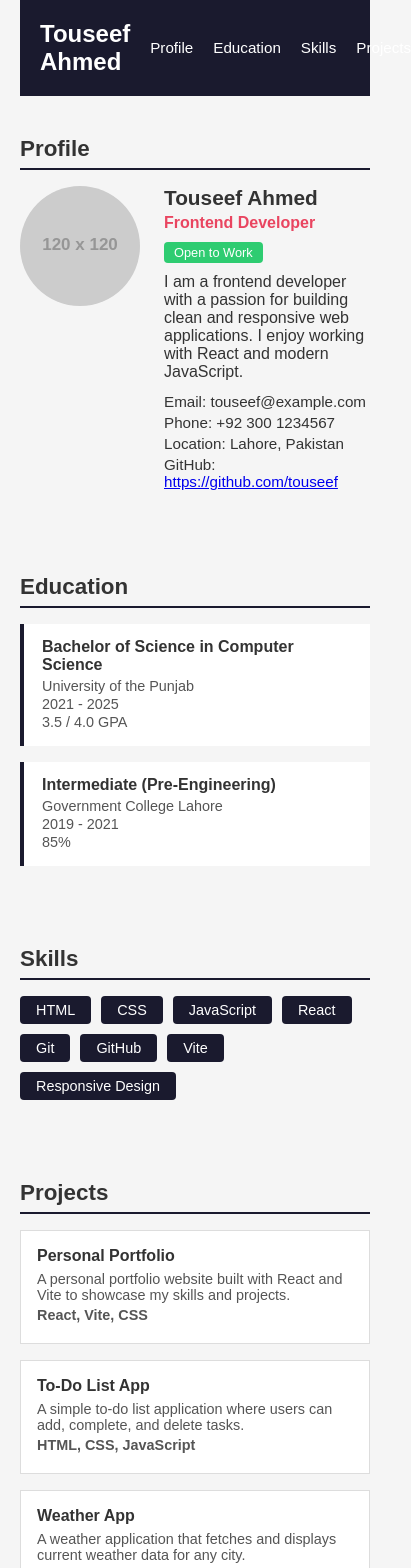
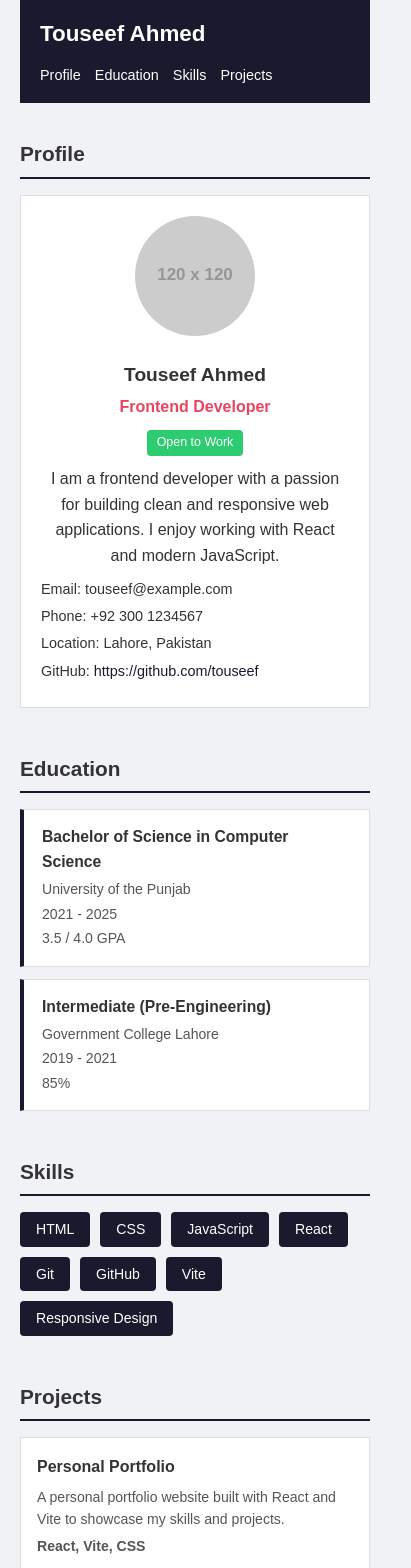
Before and after one commit to TouseefAhmedexe/assessment-fe06, a React (Vite) app: page / in a window 390 px wide. Shown: the top 1568 px of the page, 411 px wide, since content can reach past the window. Built offline with nearby package versions, Linux system fonts and the light colour scheme.

Commit message:
Add CSS styling and responsive layout

```diff
--- a/src/App.css
+++ b/src/App.css
@@ -1,64 +1,62 @@
 .app {
   max-width: 900px;
   margin: 0 auto;
-  padding: 0 20px;
+  padding: 0 20px 40px;
 }
+
+/* Header */
 
 .header {
   background-color: #1a1a2e;
   color: #fff;
-  padding: 20px;
+  padding: 16px 20px;
   display: flex;
   justify-content: space-between;
   align-items: center;
+  margin-bottom: 30px;
 }
 
 .header h1 {
-  font-size: 1.5rem;
+  font-size: 1.4rem;
 }
 
 .header nav a {
   color: #fff;
   text-decoration: none;
   margin-left: 20px;
-  font-size: 0.95rem;
+  font-size: 0.9rem;
 }
 
 .header nav a:hover {
   color: #e94560;
 }
 
-.main {
-  padding: 20px 0;
-}
+/* Section headings */
 
 .main section {
-  margin-bottom: 40px;
+  margin-bottom: 36px;
 }
 
 .main section h2 {
-  font-size: 1.4rem;
+  font-size: 1.3rem;
   border-bottom: 2px solid #1a1a2e;
   padding-bottom: 6px;
   margin-bottom: 16px;
 }
 
-.footer {
-  background-color: #1a1a2e;
-  color: #fff;
-  text-align: center;
-  padding: 16px;
-  font-size: 0.9rem;
-}
+/* Profile */
 
 .profile-section {
-  padding: 20px 0;
+  padding: 4px 0;
 }
 
 .profile-card {
   display: flex;
   gap: 24px;
   align-items: flex-start;
+  background-color: #fff;
+  padding: 20px;
+  border: 1px solid #ddd;
 }
 
 .profile-image {
@@ -66,58 +64,75 @@
   height: 120px;
   border-radius: 50%;
   object-fit: cover;
+  flex-shrink: 0;
 }
 
 .profile-info h3 {
-  font-size: 1.3rem;
+  font-size: 1.2rem;
   margin-bottom: 4px;
 }
 
 .profile-role {
   color: #e94560;
   font-weight: bold;
+  margin-bottom: 8px;
+}
+
+.badge {
+  display: inline-block;
+  background-color: #2ecc71;
+  color: #fff;
+  font-size: 0.78rem;
+  padding: 3px 10px;
+  border-radius: 4px;
   margin-bottom: 10px;
 }
 
 .contact-list {
   list-style: none;
-  margin-top: 12px;
+  margin-top: 10px;
 }
 
 .contact-list li {
   margin-bottom: 4px;
-  font-size: 0.95rem;
+  font-size: 0.9rem;
 }
 
+/* Education */
+
 .education-section {
-  padding: 20px 0;
+  padding: 4px 0;
 }
 
 .education-list {
   display: flex;
   flex-direction: column;
-  gap: 16px;
+  gap: 12px;
 }
 
 .education-item {
   background-color: #fff;
   border-left: 4px solid #1a1a2e;
   padding: 14px 18px;
+  border: 1px solid #ddd;
+  border-left: 4px solid #1a1a2e;
 }
 
 .education-item h3 {
-  font-size: 1rem;
+  font-size: 0.98rem;
   margin-bottom: 4px;
 }
 
 .education-item p {
-  font-size: 0.9rem;
+  font-size: 0.88rem;
   color: #555;
   margin-bottom: 2px;
 }
 
+/* Skills */
+
 .skills-section {
-  padding: 20px 0;
+  padding: 4px 0;
 }
 
 .skills-list {
@@ -132,17 +147,19 @@
   color: #fff;
   padding: 6px 16px;
   border-radius: 4px;
-  font-size: 0.9rem;
+  font-size: 0.88rem;
 }
 
+/* Projects */
+
 .projects-section {
-  padding: 20px 0;
+  padding: 4px 0;
 }
 
 .projects-list {
   display: flex;
   flex-direction: column;
-  gap: 16px;
+  gap: 14px;
 }
 
 .project-card {
@@ -157,7 +174,7 @@
 }
 
 .project-card p {
-  font-size: 0.9rem;
+  font-size: 0.88rem;
   color: #555;
   margin-bottom: 4px;
 }
@@ -167,12 +184,38 @@
   color: #1a1a2e;
 }
 
-.badge {
-  display: inline-block;
-  background-color: #2ecc71;
+/* Footer */
+
+.footer {
+  background-color: #1a1a2e;
   color: #fff;
-  font-size: 0.8rem;
-  padding: 3px 10px;
-  border-radius: 4px;
-  margin-bottom: 10px;
+  text-align: center;
+  padding: 14px;
+  font-size: 0.88rem;
+  margin-top: 20px;
 }
+
+/* Responsive */
+
+@media (max-width: 600px) {
+  .header {
+    flex-direction: column;
+    align-items: flex-start;
+    gap: 10px;
+  }
+
+  .header nav a {
+    margin-left: 0;
+    margin-right: 14px;
+  }
+
+  .profile-card {
+    flex-direction: column;
+    align-items: center;
+    text-align: center;
+  }
+
+  .contact-list {
+    text-align: left;
+  }
+}
--- a/src/index.css
+++ b/src/index.css
@@ -6,6 +6,16 @@
 
 body {
   font-family: Arial, sans-serif;
-  background-color: #f5f5f5;
+  background-color: #f0f2f5;
   color: #333;
+  line-height: 1.6;
 }
+
+a {
+  color: #1a1a2e;
+  text-decoration: none;
+}
+
+a:hover {
+  text-decoration: underline;
+}
```
